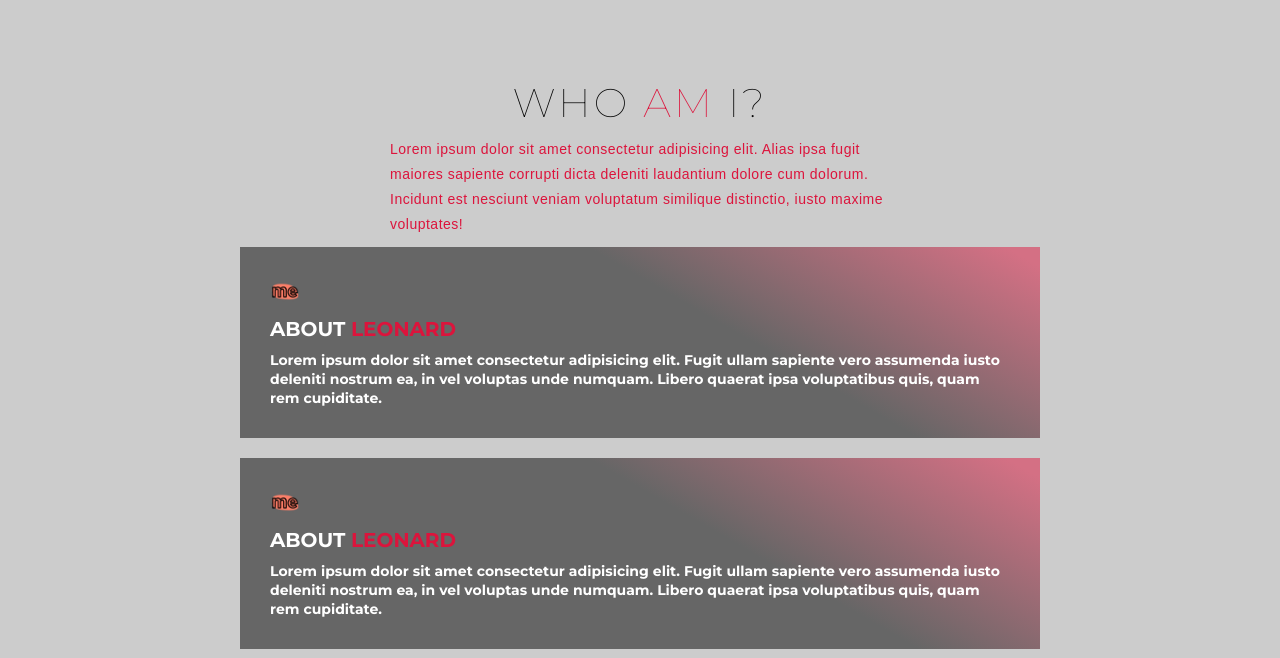
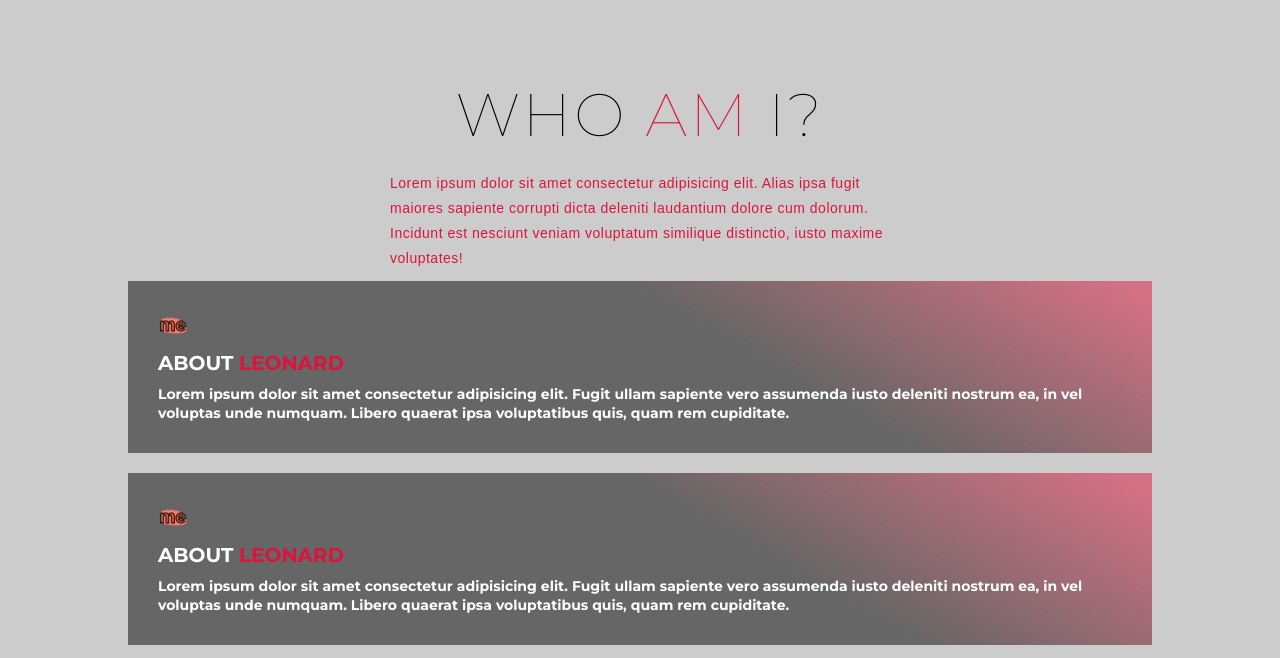
Before and after one commit to Murasaki-Vien/LenardPageSample, a plain HTML site: page index.html in a window 1280 px wide. Shown: the part 822-1480 px from the top of the page. Drawn offline with Linux system fonts and the light colour scheme.

Commit message:
New commit

```diff
--- a/static/css/index.css
+++ b/static/css/index.css
@@ -1,4 +1,6 @@
 @import url('https://fonts.googleapis.com/css2?family=Montserrat:ital,wght@0,100;0,600;0,700;1,100;1,200;1,500&display=swap');
+
+
 
 *{
     padding: 0;
@@ -159,6 +161,8 @@ p{
 
 /* info */
 #info{
+    display: flex;
+    justify-content: center;
     background-size: cover;
     position: relative;
     z-index: 1;
@@ -179,19 +183,15 @@ p{
 #info .info{
     flex-direction: column;
     text-align: center;
-    max-width: 1000px;
+    max-width: 1500px;
     margin: 0 auto;
     padding: 100px 0;
+
 }
 
-#info .info-title{
-    font-size: 4rem;
-    font-weight: 300;
-    color: black;
-    margin-bottom: 10px;
-    text-transform: uppercase;
-    letter-spacing: .3rem;
-    text-align: center;
+
+#info .info-top h1{
+    margin-bottom: 20px;
 }
 
 #info .info-title span{
```
